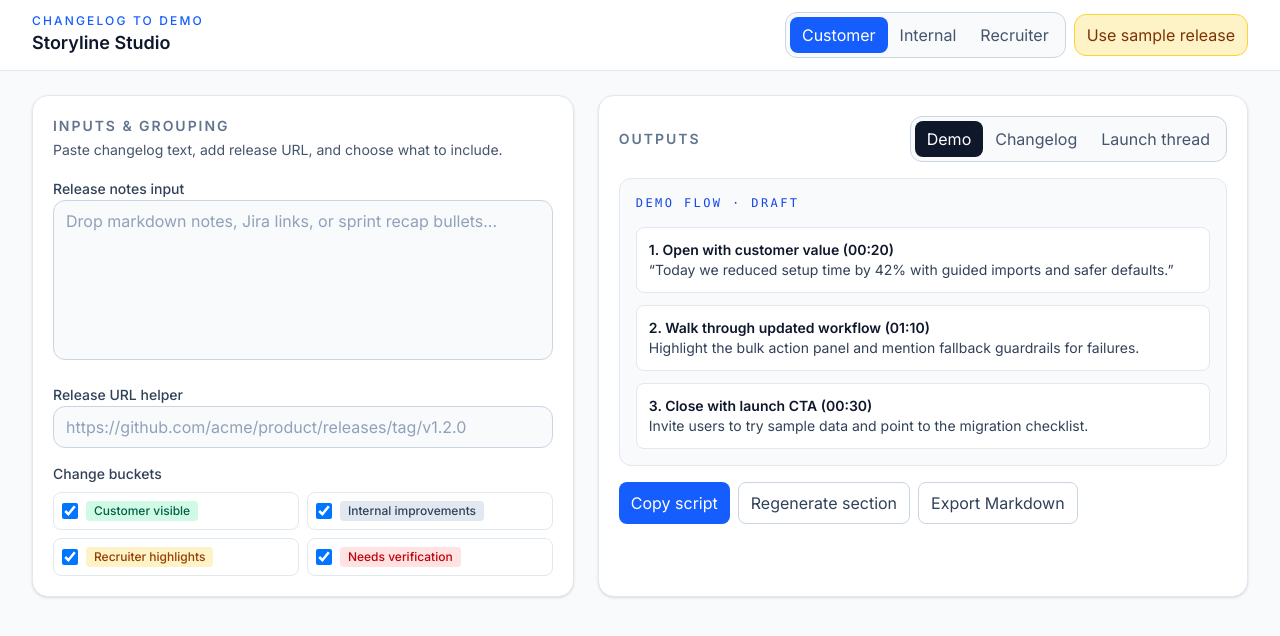
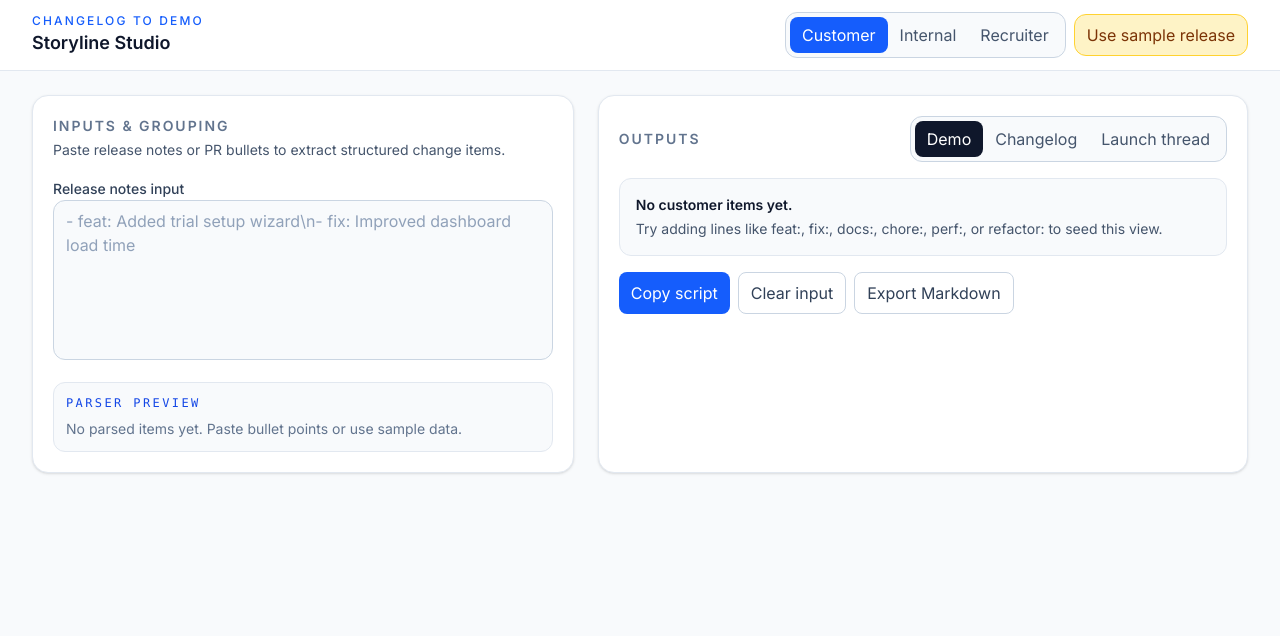
Before and after one commit to Isdaaaaa/changelog-to-demo, a Next.js app: page / in a window 1280 px wide. Shown: the top 636 px of the page. Built offline with nearby package versions, Linux system fonts and the light colour scheme.

Commit message:
slice-001: add ingestion parser and grouped preview UI

```diff
--- /dev/null
+++ b/app/change-parser.ts
@@ -0,0 +1,88 @@
+export type ChangeType = "feat" | "fix" | "docs" | "chore" | "perf" | "refactor" | "other";
+export type AudienceTag = "customer" | "internal" | "recruiter";
+
+export type ChangeItem = {
+  id: string;
+  title: string;
+  type: ChangeType;
+  audience: AudienceTag[];
+  sourceLine?: number;
+};
+
+const TYPE_PREFIX = /^(feat|fix|docs|chore|perf|refactor)(?:\([^)]+\))?!?:\s*(.+)$/i;
+const BULLET_PREFIX = /^\s*(?:[-*•]\s+|\d+[.)]\s+)(?:\[[ xX]\]\s*)?(.*)$/;
+
+const customerWords = /\b(user|customer|ui|dashboard|api|improv(e|ement|ed|ing)|faster|speed|ux)\b/i;
+const internalWords = /\b(chore|refactor|ci|build|test|docs?|internal|tooling|cleanup|infra)\b/i;
+const recruiterWords = /\b(leadership|cross-team|mentorship|architecture|performance impact|owned|initiative|mentored)\b/i;
+
+function normalizeTitle(text: string): string {
+  return text
+    .replace(/`([^`]+)`/g, "$1")
+    .replace(/\[([^\]]+)\]\([^\)]+\)/g, "$1")
+    .replace(/\s+/g, " ")
+    .trim();
+}
+
+function detectType(line: string): { type: ChangeType; title: string } {
+  const typed = line.match(TYPE_PREFIX);
+  if (typed) {
+    return { type: typed[1].toLowerCase() as ChangeType, title: normalizeTitle(typed[2]) };
+  }
+
+  const lowered = line.toLowerCase();
+  if (/\bfix|bug|patch|hotfix\b/.test(lowered)) return { type: "fix", title: normalizeTitle(line) };
+  if (/\bperf|optimi[sz]e|latency|faster|speed\b/.test(lowered)) return { type: "perf", title: normalizeTitle(line) };
+  if (/\brefactor\b/.test(lowered)) return { type: "refactor", title: normalizeTitle(line) };
+  if (/\bdoc|readme\b/.test(lowered)) return { type: "docs", title: normalizeTitle(line) };
+  if (/\bchore|deps|ci|build|test\b/.test(lowered)) return { type: "chore", title: normalizeTitle(line) };
+  if (/\badd|new|launch|support|introduc(e|ed)\b/.test(lowered)) return { type: "feat", title: normalizeTitle(line) };
+
+  return { type: "other", title: normalizeTitle(line) };
+}
+
+function mapAudience(type: ChangeType, title: string): AudienceTag[] {
+  const tags = new Set<AudienceTag>();
+  const haystack = `${type} ${title}`.toLowerCase();
+
+  if (["feat", "fix", "perf"].includes(type) || customerWords.test(haystack)) tags.add("customer");
+  if (["chore", "refactor", "docs"].includes(type) || internalWords.test(haystack)) tags.add("internal");
+  if (recruiterWords.test(haystack) || /\barchitecture\b/.test(haystack)) tags.add("recruiter");
+
+  if (!tags.size) tags.add("internal");
+  return [...tags];
+}
+
+export function parseChangeItems(input: string): ChangeItem[] {
+  const lines = input.split(/\r?\n/);
+
+  const parsed: Array<ChangeItem | null> = lines.map((raw, index) => {
+    const line = raw.trim();
+    if (!line) return null;
+
+    const bullet = raw.match(BULLET_PREFIX);
+    const candidate = normalizeTitle(bullet ? bullet[1] : raw);
+    if (!candidate) return null;
+
+    const { type, title } = detectType(candidate);
+    if (!title) return null;
+
+    return {
+      id: `chg-${index + 1}`,
+      title,
+      type,
+      audience: mapAudience(type, title),
+      sourceLine: index + 1,
+    };
+  });
+
+  return parsed.filter((item): item is ChangeItem => item !== null);
+}
+
+export const SAMPLE_RELEASE = `- feat: Added guided import wizard for faster account setup
+- fix: Dashboard filters now persist after refresh
+- docs: Published migration notes for API v2 clients
+1. chore: Update CI cache strategy for faster builds
+2. refactor: Split notification service into typed modules
+* perf: Reduced report generation latency by 38%
+* Mentorship: Led cross-team rollout for launch readiness`;
--- a/app/page.tsx
+++ b/app/page.tsx
@@ -1,7 +1,121 @@
-const audience = ["Customer", "Internal", "Recruiter"];
+"use client";
+
+import { useMemo, useState } from "react";
+
+type ChangeType = "feat" | "fix" | "perf" | "docs" | "chore" | "refactor" | "other";
+type Audience = "customer" | "internal" | "recruiter";
+
+type ChangeItem = {
+  id: string;
+  title: string;
+  type: ChangeType;
+  audiences: Audience[];
+  sourceLine?: number;
+};
+
+const audienceLabels: Record<Audience, string> = {
+  customer: "Customer",
+  internal: "Internal",
+  recruiter: "Recruiter",
+};
+
 const outputTabs = ["Demo", "Changelog", "Launch thread"];
 
+const sampleRelease = `## v1.8.0\n- feat: Added guided import flow for first-time users\n- fix: Resolved dashboard chart lag for high-volume teams\n- refactor: Split parser pipeline into reusable modules\n- docs: Added integration playbook for onboarding\n1. perf: Improved API response time by 28%\n2. chore: tighten CI checks for release branches\n* Led cross-team launch prep and mentoring for onboarding owners`;
+
+const typePattern = /^(feat|fix|docs|chore|perf|refactor)\s*:\s*/i;
+const bulletPattern = /^\s*(?:[-*•]|\d+[.)])\s+/;
+
+function classifyType(line: string): ChangeType {
+  const match = line.match(typePattern);
+  if (!match) return "other";
+  return match[1].toLowerCase() as ChangeType;
+}
+
+function parseReleaseNotes(input: string): ChangeItem[] {
+  return input
+    .split("\n")
+    .map((raw, index) => ({ raw, index: index + 1 }))
+    .filter(({ raw }) => {
+      const trimmed = raw.trim();
+      return Boolean(trimmed) && (bulletPattern.test(trimmed) || typePattern.test(trimmed));
+    })
+    .map(({ raw, index }, i) => {
+      let cleaned = raw.trim().replace(bulletPattern, "");
+      const type = classifyType(cleaned);
+      if (type !== "other") cleaned = cleaned.replace(typePattern, "");
+      const title = cleaned.trim().replace(/\.$/, "");
+      const lower = title.toLowerCase();
+
+      const audiences = new Set<Audience>();
+
+      if (
+        ["feat", "fix", "perf"].includes(type) ||
+        /(user|customer|ui|dashboard|api|improv|experience|workflow|onboarding)/.test(lower)
+      ) {
+        audiences.add("customer");
+      }
+      if (
+        ["chore", "refactor", "docs"].includes(type) ||
+        /(internal|tooling|ci|build|test|docs|infra|pipeline|maintenance)/.test(lower)
+      ) {
+        audiences.add("internal");
+      }
+      if (/(leadership|cross-team|mentorship|mentor|architecture|performance impact|scal|ownership)/.test(lower)) {
+        audiences.add("recruiter");
+      }
+
+      if (audiences.size === 0) audiences.add("customer");
+
+      return {
+        id: `chg-${i + 1}`,
+        title,
+        type,
+        audiences: [...audiences],
+        sourceLine: index,
+      } satisfies ChangeItem;
+    })
+    .filter((item) => item.title.length > 0);
+}
+
+function badgeForType(type: ChangeType) {
+  switch (type) {
+    case "feat":
+      return "bg-blue-100 text-blue-800";
+    case "fix":
+      return "bg-emerald-100 text-emerald-800";
+    case "perf":
+      return "bg-amber-100 text-amber-900";
+    case "docs":
+      return "bg-indigo-100 text-indigo-800";
+    case "chore":
+      return "bg-slate-200 text-slate-700";
+    case "refactor":
+      return "bg-fuchsia-100 text-fuchsia-800";
+    default:
+      return "bg-slate-100 text-slate-700";
+  }
+}
+
 export default function Home() {
+  const [selectedAudience, setSelectedAudience] = useState<Audience>("customer");
+  const [rawInput, setRawInput] = useState("");
+  const [isParsing, setIsParsing] = useState(false);
+
+  const parsed = useMemo(() => parseReleaseNotes(rawInput), [rawInput]);
+
+  const grouped = useMemo(() => {
+    return parsed.filter((item) => item.audiences.includes(selectedAudience));
+  }, [parsed, selectedAudience]);
+
+  const onUseSample = () => {
+    setIsParsing(true);
+    setTimeout(() => {
+      setRawInput(sampleRelease);
+      setIsParsing(false);
+    }, 450);
+  };
+
   return (
     <main className="min-h-screen bg-slate-50 text-slate-900">
       <header className="sticky top-0 z-10 border-b border-slate-200 bg-white/90 backdrop-blur">
@@ -12,20 +126,22 @@
           </div>
           <div className="flex flex-wrap items-center gap-2">
             <div className="flex items-center rounded-xl border border-slate-300 bg-slate-50 p-1">
-              {audience.map((item, idx) => (
+              {(Object.keys(audienceLabels) as Audience[]).map((audience) => (
                 <button
-                  key={item}
+                  key={audience}
                   className={`rounded-lg px-3 py-1.5 text-sm font-medium transition ${
-                    idx === 0 ? "bg-blue-600 text-white" : "text-slate-600 hover:bg-slate-200"
+                    selectedAudience === audience ? "bg-blue-600 text-white" : "text-slate-600 hover:bg-slate-200"
                   }`}
                   type="button"
+                  onClick={() => setSelectedAudience(audience)}
                 >
-                  {item}
+                  {audienceLabels[audience]}
                 </button>
               ))}
             </div>
             <button
               type="button"
+              onClick={onUseSample}
               className="rounded-xl border border-amber-300 bg-amber-100 px-3 py-2 text-sm font-medium text-amber-900 hover:bg-amber-200"
             >
               Use sample release
@@ -38,41 +154,39 @@
         <section className="space-y-4 rounded-2xl border border-slate-200 bg-white p-5 shadow-sm">
           <div>
             <h2 className="text-sm font-semibold uppercase tracking-[0.14em] text-slate-500">Inputs & Grouping</h2>
-            <p className="mt-1 text-sm text-slate-600">Paste changelog text, add release URL, and choose what to include.</p>
+            <p className="mt-1 text-sm text-slate-600">Paste release notes or PR bullets to extract structured change items.</p>
           </div>
 
           <label className="block space-y-2">
             <span className="text-sm font-medium text-slate-700">Release notes input</span>
             <textarea
+              value={rawInput}
+              onChange={(e) => setRawInput(e.target.value)}
               className="h-40 w-full resize-none rounded-xl border border-slate-300 bg-slate-50 px-3 py-2 text-sm outline-none ring-blue-500 placeholder:text-slate-400 focus:ring-2"
-              placeholder="Drop markdown notes, Jira links, or sprint recap bullets..."
+              placeholder="- feat: Added trial setup wizard\n- fix: Improved dashboard load time"
             />
           </label>
 
-          <label className="block space-y-2">
-            <span className="text-sm font-medium text-slate-700">Release URL helper</span>
-            <input
-              className="w-full rounded-xl border border-slate-300 bg-slate-50 px-3 py-2 text-sm outline-none ring-blue-500 placeholder:text-slate-400 focus:ring-2"
-              placeholder="https://github.com/acme/product/releases/tag/v1.2.0"
-              type="url"
-            />
-          </label>
-
-          <div className="space-y-2">
-            <h3 className="text-sm font-medium text-slate-700">Change buckets</h3>
-            <div className="grid gap-2 sm:grid-cols-2">
-              {[
-                ["Customer visible", "bg-emerald-100 text-emerald-800"],
-                ["Internal improvements", "bg-slate-200 text-slate-700"],
-                ["Recruiter highlights", "bg-amber-100 text-amber-800"],
-                ["Needs verification", "bg-red-100 text-red-700"],
-              ].map(([label, classes]) => (
-                <label key={label} className="flex items-center gap-2 rounded-lg border border-slate-200 p-2 text-sm">
-                  <input type="checkbox" defaultChecked className="h-4 w-4 rounded border-slate-300 text-blue-600" />
-                  <span className={`rounded px-2 py-0.5 text-xs font-medium ${classes}`}>{label}</span>
-                </label>
-              ))}
-            </div>
+          <div className="rounded-xl border border-slate-200 bg-slate-50 p-3">
+            <p className="font-mono text-xs uppercase tracking-[0.2em] text-blue-700">Parser preview</p>
+            {isParsing ? (
+              <div className="mt-3 space-y-2">
+                <div className="h-4 w-4/5 animate-pulse rounded bg-slate-200" />
+                <div className="h-4 w-2/3 animate-pulse rounded bg-slate-200" />
+                <div className="h-4 w-3/4 animate-pulse rounded bg-slate-200" />
+              </div>
+            ) : parsed.length === 0 ? (
+              <p className="mt-2 text-sm text-slate-500">No parsed items yet. Paste bullet points or use sample data.</p>
+            ) : (
+              <ul className="mt-3 space-y-2 text-sm text-slate-700">
+                {parsed.slice(0, 4).map((item) => (
+                  <li key={item.id} className="flex items-start justify-between gap-2 rounded-lg border border-slate-200 bg-white p-2">
+                    <span className="line-clamp-2">{item.title}</span>
+                    <span className={`rounded px-2 py-0.5 text-xs font-medium ${badgeForType(item.type)}`}>{item.type}</span>
+                  </li>
+                ))}
+              </ul>
+            )}
           </div>
         </section>
 
@@ -94,30 +208,47 @@
             </div>
           </div>
 
-          <article className="space-y-4 rounded-xl border border-slate-200 bg-slate-50 p-4">
-            <p className="font-mono text-xs uppercase tracking-[0.2em] text-blue-700">Demo flow · draft</p>
-            <ol className="space-y-3 text-sm text-slate-700">
-              <li className="rounded-lg border border-slate-200 bg-white p-3">
-                <p className="font-semibold text-slate-900">1. Open with customer value (00:20)</p>
-                <p>&ldquo;Today we reduced setup time by 42% with guided imports and safer defaults.&rdquo;</p>
-              </li>
-              <li className="rounded-lg border border-slate-200 bg-white p-3">
-                <p className="font-semibold text-slate-900">2. Walk through updated workflow (01:10)</p>
-                <p>Highlight the bulk action panel and mention fallback guardrails for failures.</p>
-              </li>
-              <li className="rounded-lg border border-slate-200 bg-white p-3">
-                <p className="font-semibold text-slate-900">3. Close with launch CTA (00:30)</p>
-                <p>Invite users to try sample data and point to the migration checklist.</p>
-              </li>
-            </ol>
-          </article>
+          {isParsing ? (
+            <article className="space-y-3 rounded-xl border border-slate-200 bg-slate-50 p-4">
+              <p className="font-mono text-xs uppercase tracking-[0.2em] text-blue-700">Grouping changes…</p>
+              <div className="h-16 animate-pulse rounded-lg bg-slate-200" />
+              <div className="h-16 animate-pulse rounded-lg bg-slate-200" />
+            </article>
+          ) : grouped.length === 0 ? (
+            <article className="rounded-xl border border-slate-200 bg-slate-50 p-4 text-sm text-slate-600">
+              <p className="font-semibold text-slate-900">No {audienceLabels[selectedAudience].toLowerCase()} items yet.</p>
+              <p className="mt-1">Try adding lines like feat:, fix:, docs:, chore:, perf:, or refactor: to seed this view.</p>
+            </article>
+          ) : (
+            <article className="space-y-4 rounded-xl border border-slate-200 bg-slate-50 p-4">
+              <p className="font-mono text-xs uppercase tracking-[0.2em] text-blue-700">
+                {audienceLabels[selectedAudience]} narrative queue · {grouped.length} item{grouped.length > 1 ? "s" : ""}
+              </p>
+              <ul className="space-y-3 text-sm text-slate-700">
+                {grouped.map((item) => (
+                  <li key={item.id} className="rounded-lg border border-slate-200 bg-white p-3">
+                    <div className="flex flex-wrap items-center gap-2">
+                      <input type="checkbox" defaultChecked className="h-4 w-4 rounded border-slate-300 text-blue-600" />
+                      <p className="font-semibold text-slate-900">{item.title}</p>
+                      <span className={`rounded px-2 py-0.5 text-xs font-medium ${badgeForType(item.type)}`}>{item.type}</span>
+                    </div>
+                    <p className="mt-1 text-xs text-slate-500">Source line {item.sourceLine ?? "n/a"}</p>
+                  </li>
+                ))}
+              </ul>
+            </article>
+          )}
 
           <div className="flex flex-wrap gap-2">
             <button type="button" className="rounded-lg bg-blue-600 px-3 py-2 text-sm font-medium text-white hover:bg-blue-700">
               Copy script
             </button>
-            <button type="button" className="rounded-lg border border-slate-300 bg-white px-3 py-2 text-sm font-medium text-slate-700 hover:bg-slate-100">
-              Regenerate section
+            <button
+              type="button"
+              onClick={() => setRawInput("")}
+              className="rounded-lg border border-slate-300 bg-white px-3 py-2 text-sm font-medium text-slate-700 hover:bg-slate-100"
+            >
+              Clear input
             </button>
             <button type="button" className="rounded-lg border border-slate-300 bg-white px-3 py-2 text-sm font-medium text-slate-700 hover:bg-slate-100">
               Export Markdown
```
